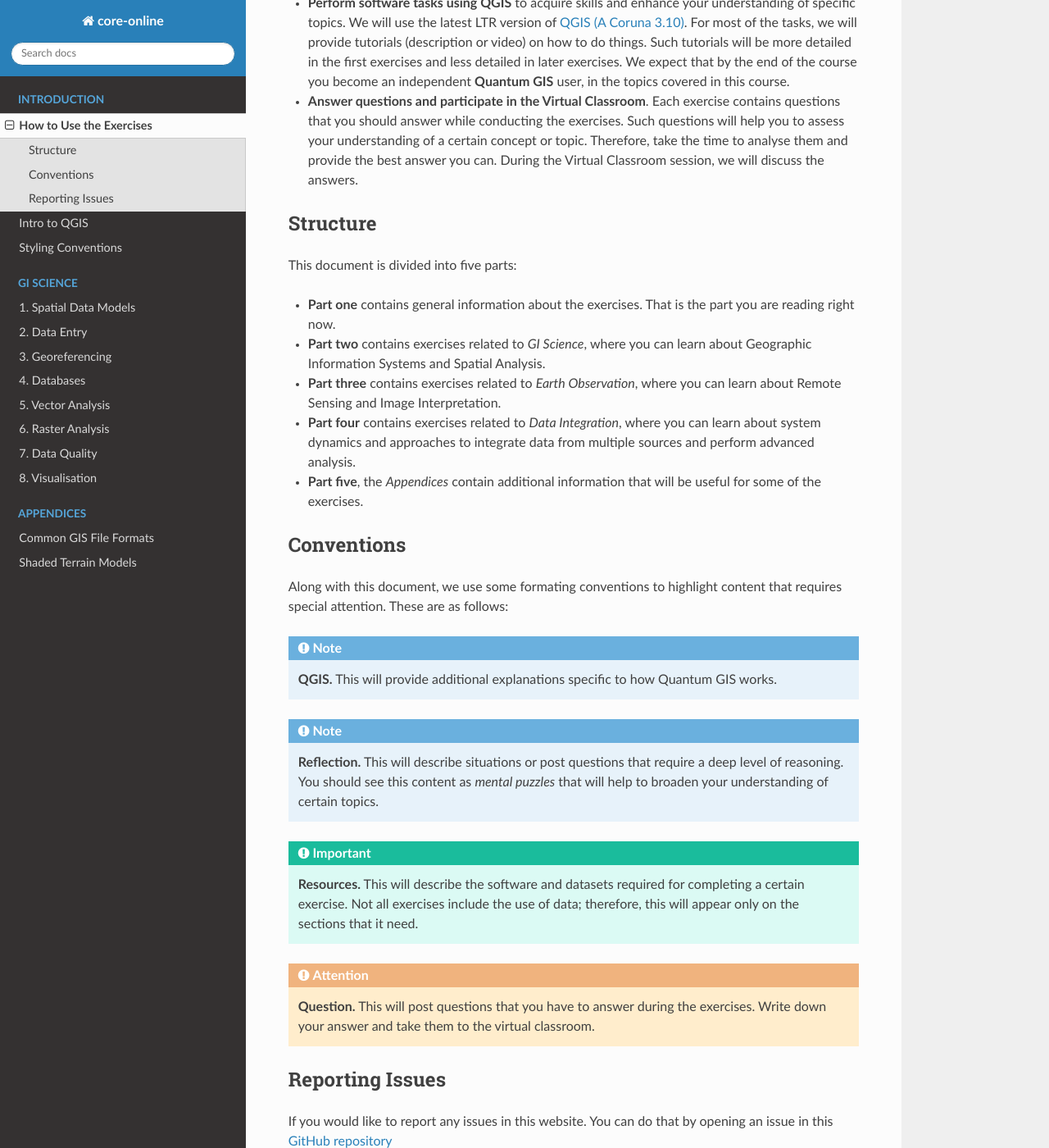
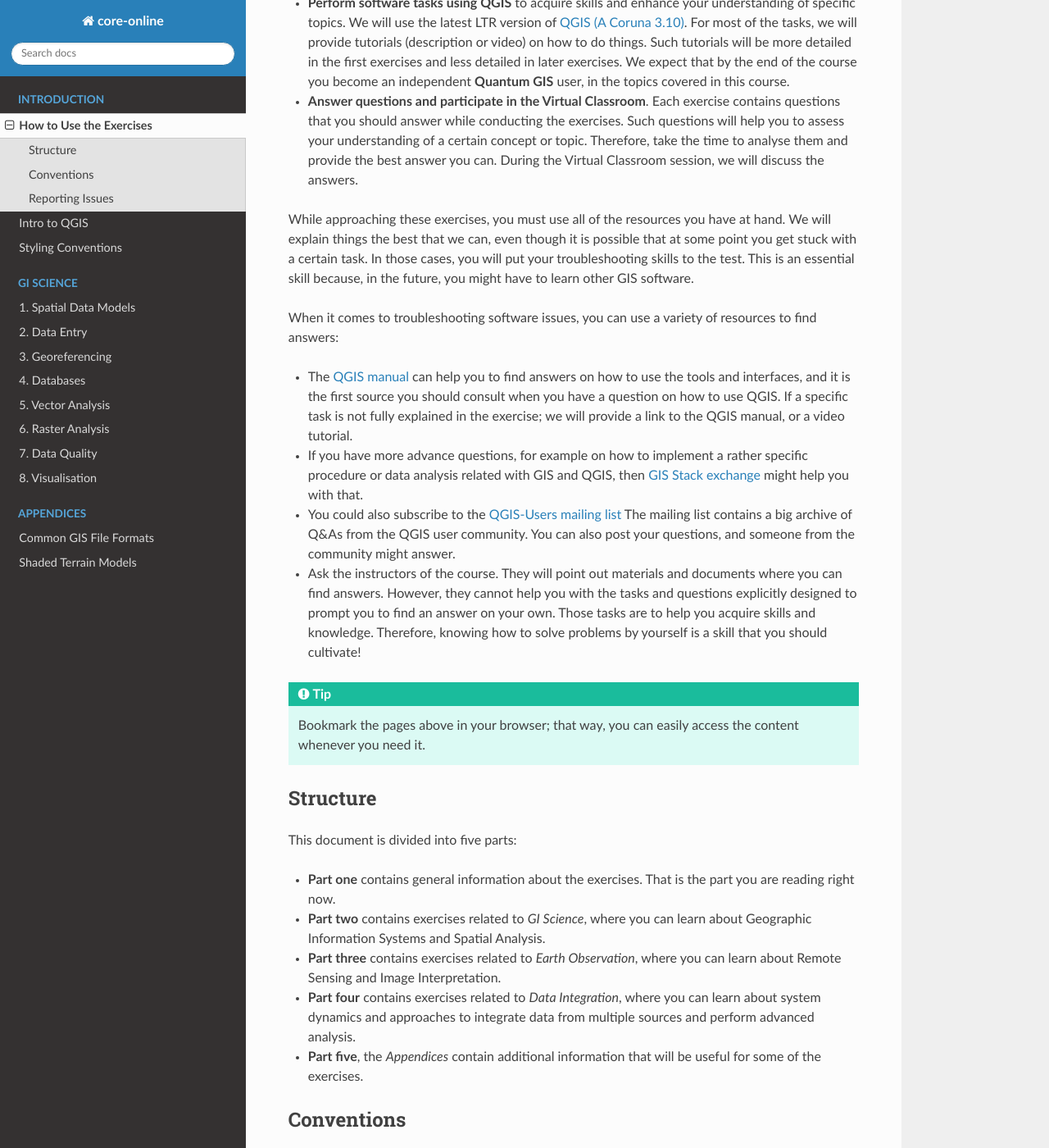
Before and after one commit to manuGil/online-core, a Sphinx documentation site: the page built from docs/source/how-to.rst, in a window 1280 px wide and 1400 px high, scrolled down 480 px. Shown: the whole window at 82% size. Built offline with Sphinx 7.4.7 and the Read the Docs theme 2.0.0, drawn with Linux system fonts in a browser that asks for light colours.

Commit message:
update how-to.rst with extra content

```diff
--- a/docs/source/how-to.rst
+++ b/docs/source/how-to.rst
@@ -12,6 +12,20 @@ Along with the exercises, you will be asked to perform several activities:
 + **Perform software tasks using QGIS** to acquire skills and enhance your understanding of specific topics. We will use the latest LTR version of `QGIS (A Coruna 3.10) <https://qgis.org/en/site/forusers/download.html>`_. For most of the tasks, we will provide tutorials (description or video) on how to do things. Such tutorials will be more detailed in the first exercises and less detailed in later exercises. We expect that by the end of the course you become an independent **Quantum GIS** user, in the topics covered in this course.
 
 + **Answer questions and participate in the Virtual Classroom**. Each exercise contains questions that you should answer while conducting the exercises. Such questions will help you to assess your understanding of a certain concept or topic.  Therefore, take the time to analyse them and provide the best answer you can. During the Virtual Classroom session, we will discuss the answers.
+
+While approaching these exercises, you must use all of the resources you have at hand. We will explain things the best that we can, even though it is possible that at some point you get stuck with a certain task.  In those cases, you will put your troubleshooting skills to the test. This is an essential skill because, in the future, you might have to learn other GIS software.
+
+When it comes to troubleshooting software issues, you can use a variety of resources to find answers:
+
++ The `QGIS manual <https://docs.qgis.org/3.10/en/docs/user_manual/index.html>`_ can help you to find answers on how to use the tools and interfaces, and it is the first source you should consult when you have a question on how to use QGIS. If a specific task is not fully explained in the exercise; we will provide a link to the QGIS manual, or a video tutorial.
+
++ If you have more advance questions, for example on how to implement a rather specific procedure or data analysis related with GIS and QGIS, then `GIS Stack exchange <https://gis.stackexchange.com/>`_ might help you with that.
++ You could also subscribe to the `QGIS-Users mailing list <https://lists.osgeo.org/mailman/listinfo/qgis-user>`_ The mailing list contains a big archive of Q&As from the QGIS user community.  You can also post your questions, and someone from the community might answer.
+
++  Ask the instructors of the course. They will point out materials and documents where you can find answers. However, they cannot help you with the tasks and questions explicitly designed to prompt you to find an answer on your own. Those tasks are to help you acquire skills and knowledge. Therefore, knowing how to solve problems by yourself is a skill that you should cultivate!
+
+.. tip::
+   Bookmark the pages above in your browser; that way, you can easily access the content whenever you need it.
 
 
 
@@ -52,6 +66,8 @@ Along with this document, we use some formating conventions to highlight content
    This will post questions that you have to answer during the exercises. Write down your answer and take them to the virtual classroom.
 
 
+
+
 Reporting Issues
 ----------------
 
```
